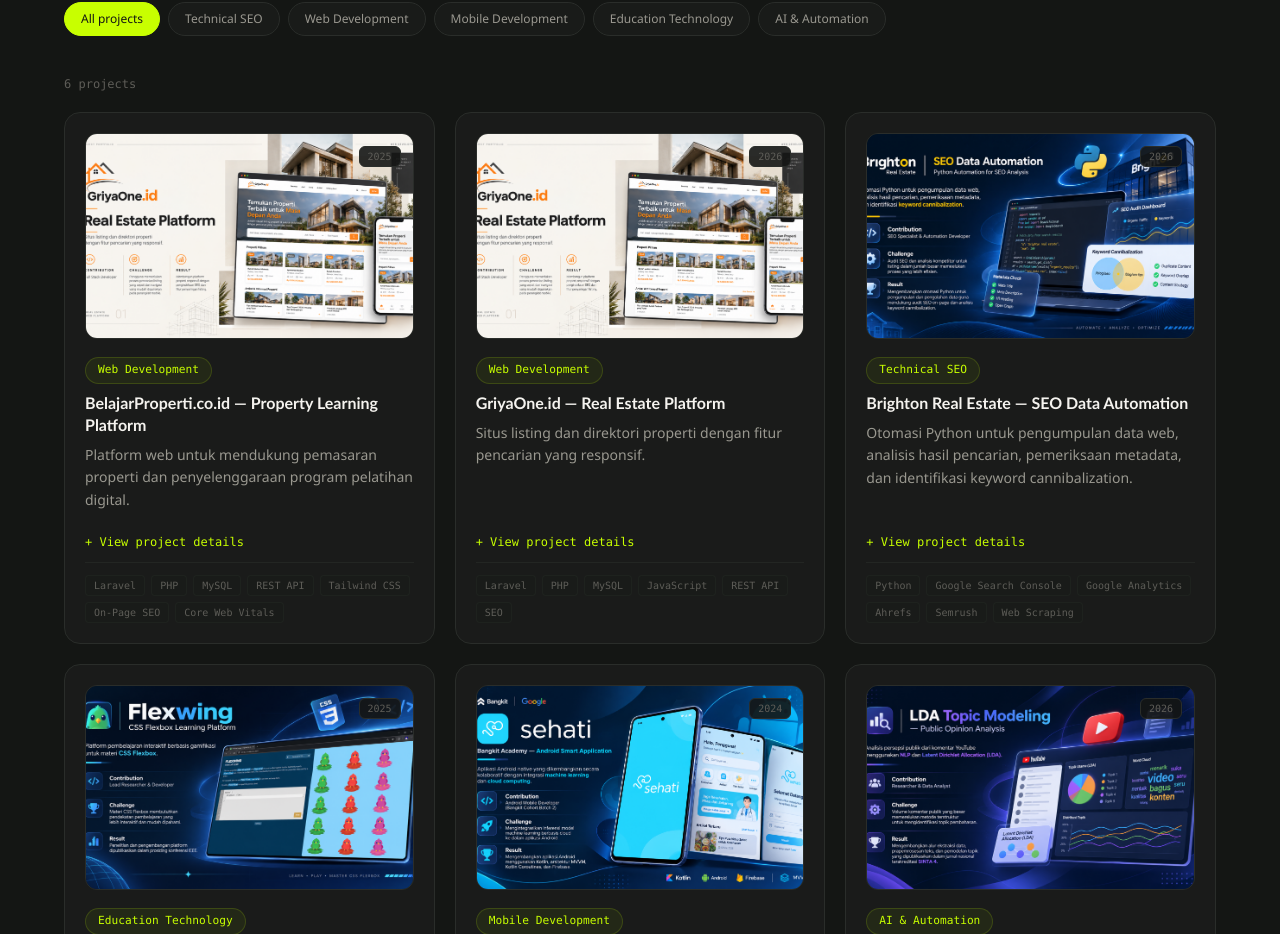
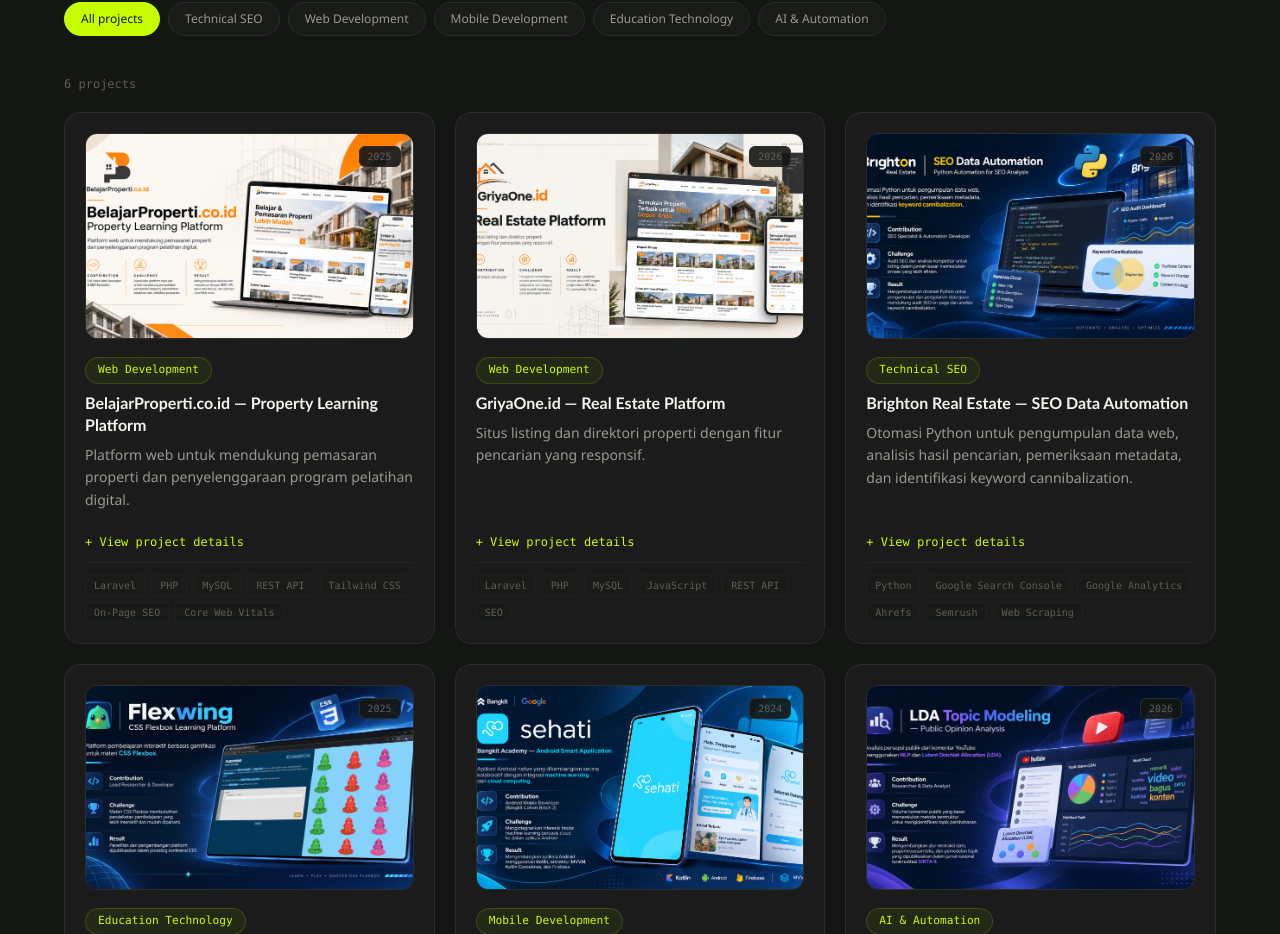
Before and after one commit to nurkholiswakhid/web-porto, a Next.js app: page / in a window 1280 px wide. Shown: the part 3571-4505 px from the top of the page. Built offline with nearby package versions, Linux system fonts and the light colour scheme.

Commit message:
refactor: update thumbnail for GriyaOne project to BelajarProperti

```diff
--- a/src/data/projects.ts
+++ b/src/data/projects.ts
@@ -22,7 +22,7 @@ export const projects: Project[] = [
       "On-Page SEO",
       "Core Web Vitals",
     ],
-    thumbnail: "/images/projects/GriyaOne.png",
+    thumbnail: "/images/projects/BelajarProperti.png",
     thumbnailAlt: "BelajarProperti platform interface",
     featured: true,
   },
```
